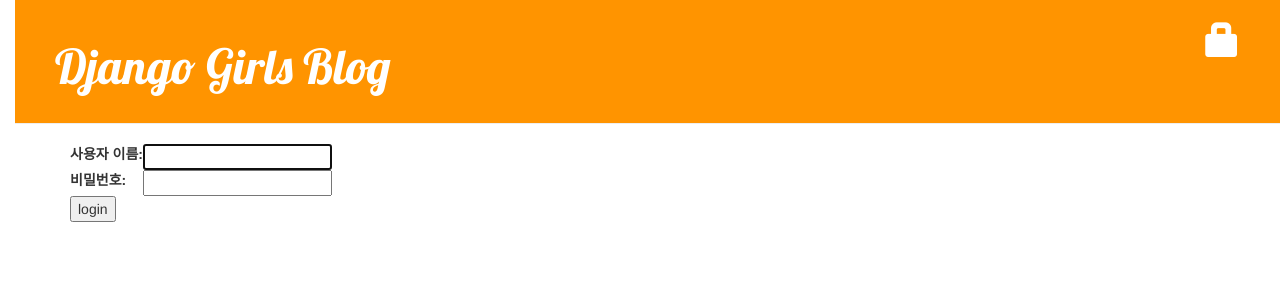
After one commit to jsj0718/Blog_Project, a Django app: page /accounts/login/ in a window 1280 px wide. The commit adds this page. Shown: the top 300 px of the page. Run offline with Django 3.2, Linux system fonts and the light colour scheme; some libraries are stand-ins or nearby versions.

Commit message:
Add login system

```diff
--- a/blog/templates/blog/base.html
+++ b/blog/templates/blog/base.html
@@ -19,7 +19,10 @@
             {% comment %} + 버튼 추가하기 {% endcomment %}
             <a href="{% url 'post_new' %}" class="top-menu"><span class="glyphicon glyphicon-plus"></span></a>
             <a href="{% url 'post_draft_list' %}" class="top-menu"><span class="glyphicon glyphicon-edit"></span></a>
-        {% endif %}
+            <p class="top-menu">Hello {{ user.username }} <small>(<a href="{% url 'logout' %}">Log Out</a>)</small></p>
+        {% else %}
+             <a href="{% url 'login' %}" class="top-menu"><span class="glyphicon glyphicon-lock"></span></a>
+        {% endif%}
         <h1><a href="/">Django Girls Blog</a></h1>
     </div>
 
--- a/blog/templates/blog/post_draft_list.html
+++ b/blog/templates/blog/post_draft_list.html
@@ -3,7 +3,8 @@
 {% block content %}
     {% for post in posts %}
         <div class="post">
-            <p class="date">created: {{ post.created_date|date:'d-m-Y' }}</p>
+            {% comment %} {{ date 자료형 | date:"표현식" }} {% endcomment %}
+            <p class="date">created: {{ post.created_date|date:'Y-m-d' }}</p>
             <h1><a href="{% url 'post_detail' pk=post.pk %}">{{ post.title }}</a></h1>
             <p>{{ post.text|truncatechars:200 }}</p>
         </div>
--- /dev/null
+++ b/blog/templates/registration/login.html
@@ -0,0 +1,24 @@
+{% extends "blog/base.html" %}
+
+{% block content %}
+    {% if form.errors %}
+        <p>ID와 PW가 일치하지 않습니다. 다시 시도해주세요.</p>
+    {% endif %}
+
+    <form method="post" action="{% url 'login' %}">
+    {% csrf_token %}
+        <table>
+        <tr>
+            <td>{{ form.username.label_tag }}</td>
+            <td>{{ form.username }}</td>
+        </tr>
+        <tr>
+            <td>{{ form.password.label_tag }}</td>
+            <td>{{ form.password }}</td>
+        </tr>
+        </table>
+
+        <input type="submit" value="login" />
+        <input type="hidden" name="next" value="{{ next }}" />
+    </form>
+{% endblock %}
--- a/djangogirls/settings.py
+++ b/djangogirls/settings.py
@@ -53,6 +53,7 @@
 
 ROOT_URLCONF = 'djangogirls.urls'
 
+
 TEMPLATES = [
     {
         'BACKEND': 'django.template.backends.django.DjangoTemplates',
@@ -70,7 +71,6 @@
 ]
 
 WSGI_APPLICATION = 'djangogirls.wsgi.application'
-
 
 # Database
 # https://docs.djangoproject.com/en/3.1/ref/settings/#databases
@@ -121,3 +121,5 @@
 
 STATIC_URL = '/static/'
 STATIC_ROOT = os.path.join(BASE_DIR, 'static')
+
+LOGIN_REDIRECT_URL = '/'
--- a/djangogirls/urls.py
+++ b/djangogirls/urls.py
@@ -13,10 +13,15 @@
     1. Import the include() function: from django.urls import include, path
     2. Add a URL to urlpatterns:  path('blog/', include('blog.urls'))
 """
+from django.conf.urls import include, url
 from django.contrib import admin
-from django.urls import path, include
+
+# from django.contrib.auth.views import LoginView, LogoutView
+from django.contrib.auth import views as auth_views
 
 urlpatterns = [
-    path('admin/', admin.site.urls),
-    path('', include('blog.urls')),
+    url(r'^admin/', admin.site.urls),
+    url(r'^accounts/login/$', auth_views.LoginView.as_view(), name='login'),       # login이 아니라 LoginView로 이름이 바뀜
+    url(r'^accounts/logout/$', auth_views.LogoutView.as_view(), name='logout', kwargs={'next_page': '/'}),
+    url(r'', include('blog.urls')),
 ]
```
Also changed, not shown: blog/views.py (+8 -1 lines).
